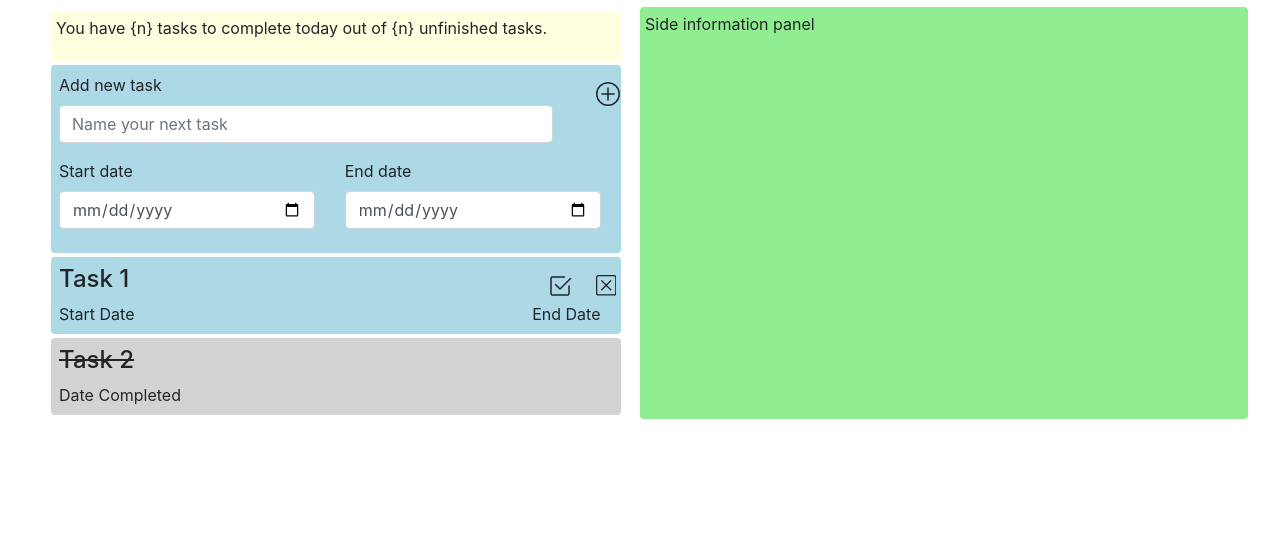
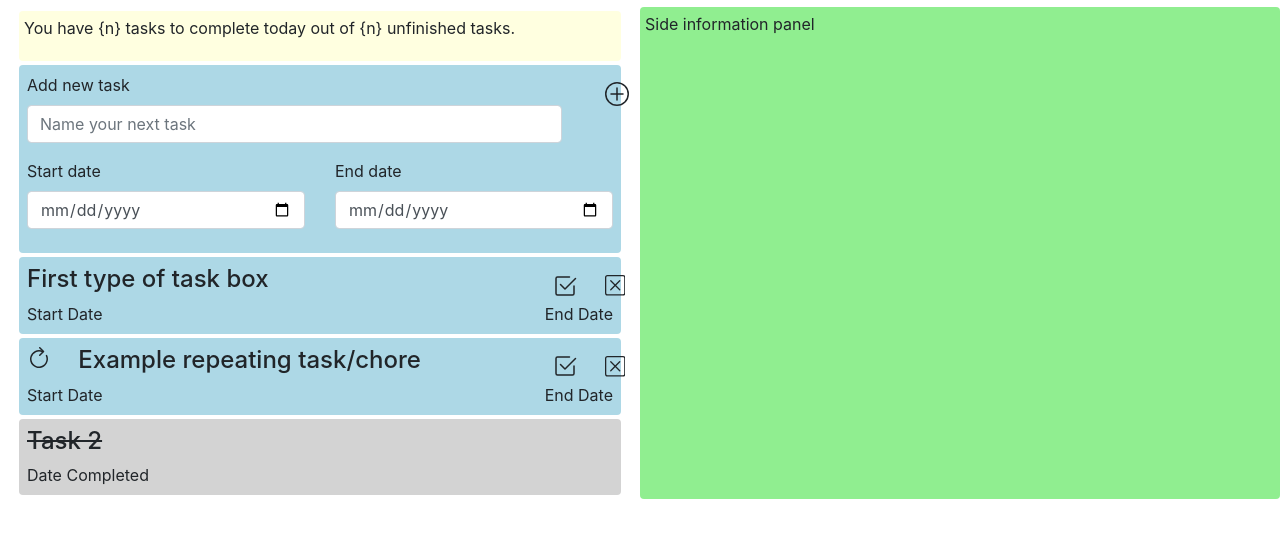
Before and after one commit to smbryar/todo_application, a plain HTML site: page index.html in a window 1280 px wide. Shown: the part 63-600 px from the top of the page. Drawn offline with nearby package versions, Linux system fonts and the light colour scheme.

Commit message:
Add example repeating task

```diff
--- a/index.html
+++ b/index.html
@@ -113,7 +113,7 @@
                         <div class="row">
                             <!-- Task Name -->
                             <div class="col-10">
-                                <h4>Task 1</h4>
+                                <h4>First type of task box</h4>
                             </div>
                             <!-- Complete check box button -->
                             <div class="col-1">
@@ -159,6 +159,95 @@
                     </div>
                 </div>
 
+                <!-- Example repeating task -->
+                <div class="row rounded m-1 task">
+                    <div class="container-fluid task-container">
+                        <div class="row">
+                            <!-- Repeat symbol-->
+                            <div class="col-1">
+                                <svg class="bi bi-arrow-clockwise" width="1.5em" height="1.5em" viewBox="0 0 16 16"
+                                    fill="currentColor" xmlns="http://www.w3.org/2000/svg">
+                                    <path fill-rule="evenodd"
+                                        d="M3.17 6.706a5 5 0 017.103-3.16.5.5 0 10.454-.892A6 6 0 1013.455 5.5a.5.5 0 00-.91.417 5 5 0 11-9.375.789z"
+                                        clip-rule="evenodd" />
+                                    <path fill-rule="evenodd"
+                                        d="M8.147.146a.5.5 0 01.707 0l2.5 2.5a.5.5 0 010 .708l-2.5 2.5a.5.5 0 11-.707-.708L10.293 3 8.147.854a.5.5 0 010-.708z"
+                                        clip-rule="evenodd" />
+                                </svg>
+                            </div>
+                            <!-- Task name -->
+                            <div class="col-9">
+                                <h4>Example repeating task/chore</h4>
+                            </div>
+                            <!-- Complete check box button -->
+                            <div class="col-1">
+                                <button button type="button" class="btn align-top complete">
+                                    <svg class="bi bi-check-box" width="1.5em" height="1.5em" viewBox="0 0 16 16"
+                                        fill="currentColor" xmlns="http://www.w3.org/2000/svg">
+                                        <path fill-rule="evenodd"
+                                            d="M15.354 2.646a.5.5 0 010 .708l-7 7a.5.5 0 01-.708 0l-3-3a.5.5 0 11.708-.708L8 9.293l6.646-6.647a.5.5 0 01.708 0z"
+                                            clip-rule="evenodd" />
+                                        <path fill-rule="evenodd"
+                                            d="M1.5 13A1.5 1.5 0 003 14.5h10a1.5 1.5 0 001.5-1.5V8a.5.5 0 00-1 0v5a.5.5 0 01-.5.5H3a.5.5 0 01-.5-.5V3a.5.5 0 01.5-.5h8a.5.5 0 000-1H3A1.5 1.5 0 001.5 3v10z"
+                                            clip-rule="evenodd" />
+                                    </svg>
+                                </button>
+                            </div>
+                            <!-- Delete check box button -->
+                            <div class="col-1">
+                                <button button type="button" class="btn align-top delete">
+                                    <svg class="bi bi-x-square" width="1.28em" height="1.28em" viewBox="0 0 16 16"
+                                        fill="currentColor" xmlns="http://www.w3.org/2000/svg">
+                                        <path fill-rule="evenodd"
+                                            d="M14 1H2a1 1 0 00-1 1v12a1 1 0 001 1h12a1 1 0 001-1V2a1 1 0 00-1-1zM2 0a2 2 0 00-2 2v12a2 2 0 002 2h12a2 2 0 002-2V2a2 2 0 00-2-2H2z"
+                                            clip-rule="evenodd" />
+                                        <path fill-rule="evenodd"
+                                            d="M11.854 4.146a.5.5 0 010 .708l-7 7a.5.5 0 01-.708-.708l7-7a.5.5 0 01.708 0z"
+                                            clip-rule="evenodd" />
+                                        <path fill-rule="evenodd"
+                                            d="M4.146 4.146a.5.5 0 000 .708l7 7a.5.5 0 00.708-.708l-7-7a.5.5 0 00-.708 0z"
+                                            clip-rule="evenodd" />
+                                    </svg>
+                                </button>
+                            </div>
+                        </div>
+                        <!-- Start and End dates -->
+                        <div class="row dates">
+                            <div class="col-6">
+                                Start Date
+                            </div>
+                            <div class="col-6 text-right">
+                                End Date
+                            </div>
+                        </div>
+                    </div>
+                </div>
+
+                <!-- Example accordian cards - alternative task option -->
+                <!-- <div id="accordion">
+                    <div class="card">
+                        <div class="card-header" id="headingOne">
+                            <h5 class="mb-0">
+                                <button class="btn btn-link" data-toggle="collapse" data-target="#collapseOne"
+                                    aria-expanded="false" aria-controls="collapseOne">
+                                    Alternative type of task box
+                                </button>
+                            </h5>
+                        </div>
+
+                        <div id="collapseOne" class="collapse show" aria-labelledby="headingOne"
+                            data-parent="#accordion">
+                            <div class="card-body">
+                                Information about the task
+                            </div>
+                        </div>
+                    </div> -->
+
+
+
+
+
+
                 <!-- Example completed task -->
                 <div class="row rounded m-1 completed task">
                     <div class="container-fluid task-container">
--- a/style.css
+++ b/style.css
@@ -3,9 +3,9 @@
     font-family: Helvetica, Arial, sans-serif;
 }
 
-.container-fluid {
+/* .container-fluid {
     width: 95%;
-}
+} */
 
 .navbar {
     display: flex;
@@ -55,4 +55,8 @@
     background-color: lightgray;
 }
 
+.card {
+    width: 90%;
+}
+
 /* Media queries */
```
Also changed, not shown: notes.txt.
